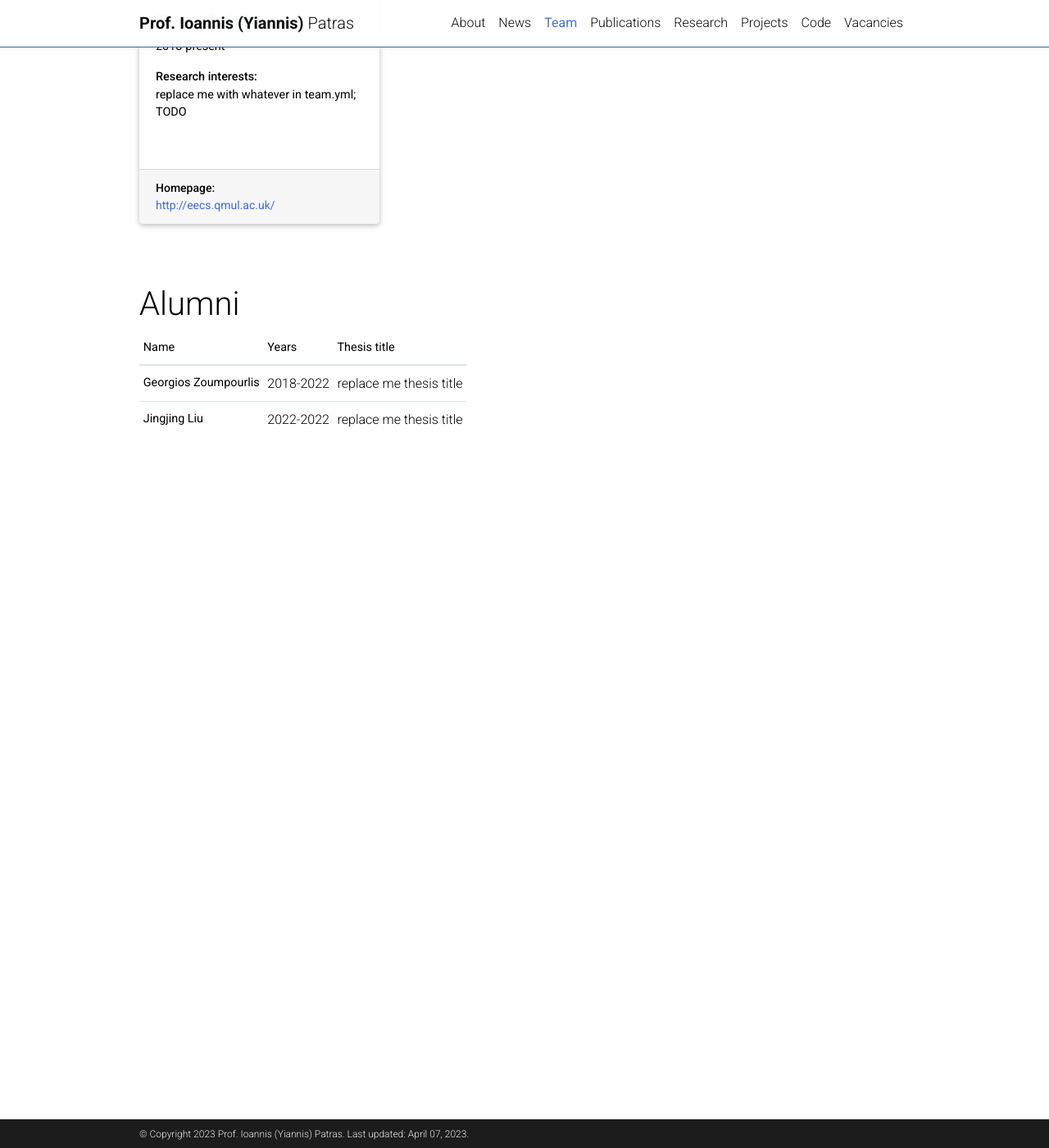
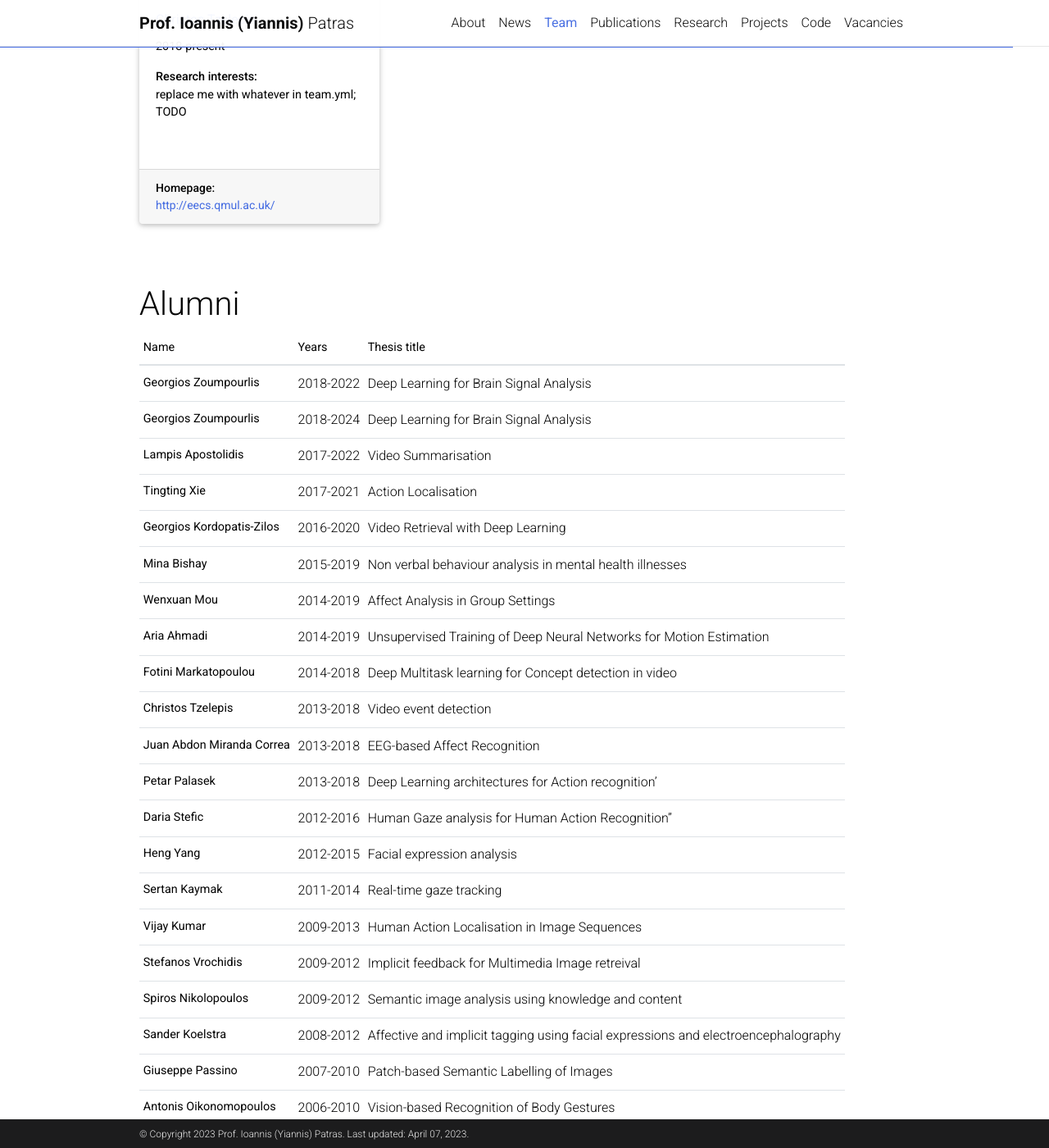
Before and after one commit to Computer-Vision-and-Human-Sensing-Lab/cvhs-website, a Jekyll site: the page built from _pages/team.md, in a window 1280 px wide and 1400 px high, scrolled down 1660 px. Shown: the whole window at 82% size. Built offline with Jekyll 4.4.1, drawn with Linux system fonts in a browser that asks for light colours; comment, search, counter and statistics services are not loaded; a style sheet for code colours, icons or effects is not loaded; some of the changed text lies outside the part shown.

Commit message:
Add alumni

```diff
--- a/_data/team.yml
+++ b/_data/team.yml
@@ -40,7 +40,7 @@ phd_students:
     head_pic: http://eecs.qmul.ac.uk/~jo001/pic.jpg
   - name: Zengqun Zhao
     years: [2022-Present]
-    research: Visual-Language Model for Human Behaviour Analysis
+    research: Visual-Language Models for Human Behaviour Analysis
     prev_affiliation: Nanjing University of Information Science & Technology
     homepage: https://zengqunzhao.github.io/
     head_pic: https://zengqunzhao.github.io/img/profile.jpg
@@ -49,9 +49,65 @@ alumni:
   members:
   - name: Georgios Zoumpourlis
     years: [2018-2022]
-    research: "replace me thesis title"
+    research: Deep Learning for Brain Signal Analysis
     homepage: http://eecs.qmul.ac.uk/
-  - name: Jingjing Liu
-    years: [2022-2022]
-    research: "replace me thesis title"
-    homepage: http://eecs.qmul.ac.uk/
+  - name: Georgios Zoumpourlis
+    research: Deep Learning for Brain Signal Analysis
+    years: 2018-2024
+  - name: Lampis Apostolidis
+    research: Video Summarisation
+    years: 2017-2022
+  - name: Tingting Xie
+    research: Action Localisation
+    years: 2017-2021
+  - name: Georgios Kordopatis-Zilos
+    research: Video Retrieval with Deep Learning
+    years: 2016-2020
+  - name: Mina Bishay
+    research: Non verbal behaviour analysis in mental health illnesses
+    years: 2015-2019
+  - name: Wenxuan Mou
+    research: Affect Analysis in Group Settings
+    years: 2014-2019
+  - name: Aria Ahmadi
+    research: Unsupervised Training of Deep Neural Networks for Motion Estimation
+    years: 2014-2019
+  - name: Fotini Markatopoulou
+    research: Deep Multitask learning for Concept detection in video
+    years: 2014-2018
+  - name: Christos Tzelepis
+    research: Video event detection
+    years: 2013-2018
+  - name: Juan Abdon Miranda Correa
+    research: EEG-based Affect Recognition
+    years: 2013-2018
+  - name: Petar Palasek
+    research: Deep Learning architectures for Action recognition’
+    years: 2013-2018
+  - name: Daria Stefic
+    research: Human Gaze analysis for Human Action Recognition”
+    years: 2012-2016
+  - name: Heng Yang
+    research: Facial expression analysis
+    years: 2012-2015
+  - name: Sertan Kaymak
+    research: Real-time gaze tracking
+    years: 2011-2014
+  - name: Vijay Kumar
+    research: Human Action Localisation in Image Sequences
+    years: 2009-2013
+  - name: Stefanos Vrochidis
+    research: Implicit feedback for Multimedia Image retreival
+    years: 2009-2012
+  - name: Spiros Nikolopoulos
+    research: Semantic image analysis using knowledge and content
+    years: 2009-2012
+  - name: Sander Koelstra
+    research: Affective and implicit tagging using facial expressions and electroencephalography
+    years: 2008-2012
+  - name: Giuseppe Passino
+    research: Patch-based Semantic Labelling of Images
+    years: 2007-2010
+  - name: Antonis Oikonomopoulos
+    research:  Vision-based Recognition of Body Gestures
+    years: 2006-2010
```
